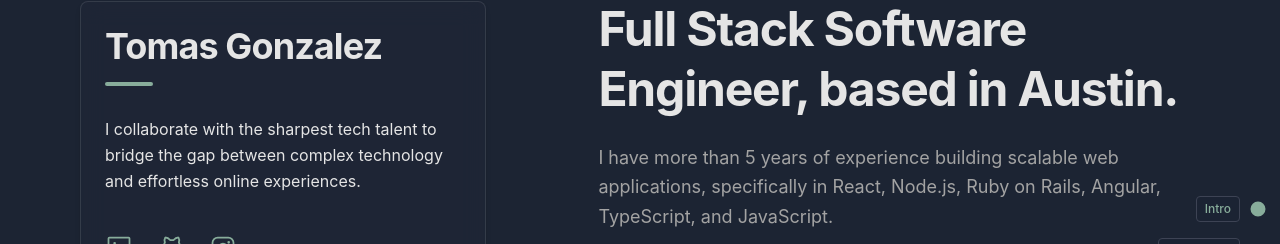
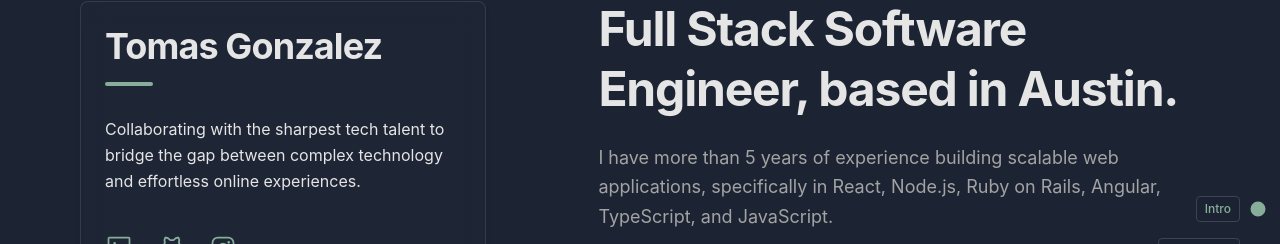
Before and after one commit to R-Tomas-Gonzalez/my-portfolio, a Next.js app: page / in a window 1280 px wide. Shown: the part 149-393 px from the top of the page. Built offline with nearby package versions, Linux system fonts and the light colour scheme.

Commit message:
small change

```diff
--- a/src/components/cards/about.tsx
+++ b/src/components/cards/about.tsx
@@ -25,7 +25,7 @@ export function About() {
       </CardHeader>
       <CardContent>
         <p>
-          I collaborate with the sharpest tech talent to bridge the gap between
+          Collaborating with the sharpest tech talent to bridge the gap between
           complex technology and effortless online experiences.
         </p>
       </CardContent>
```
